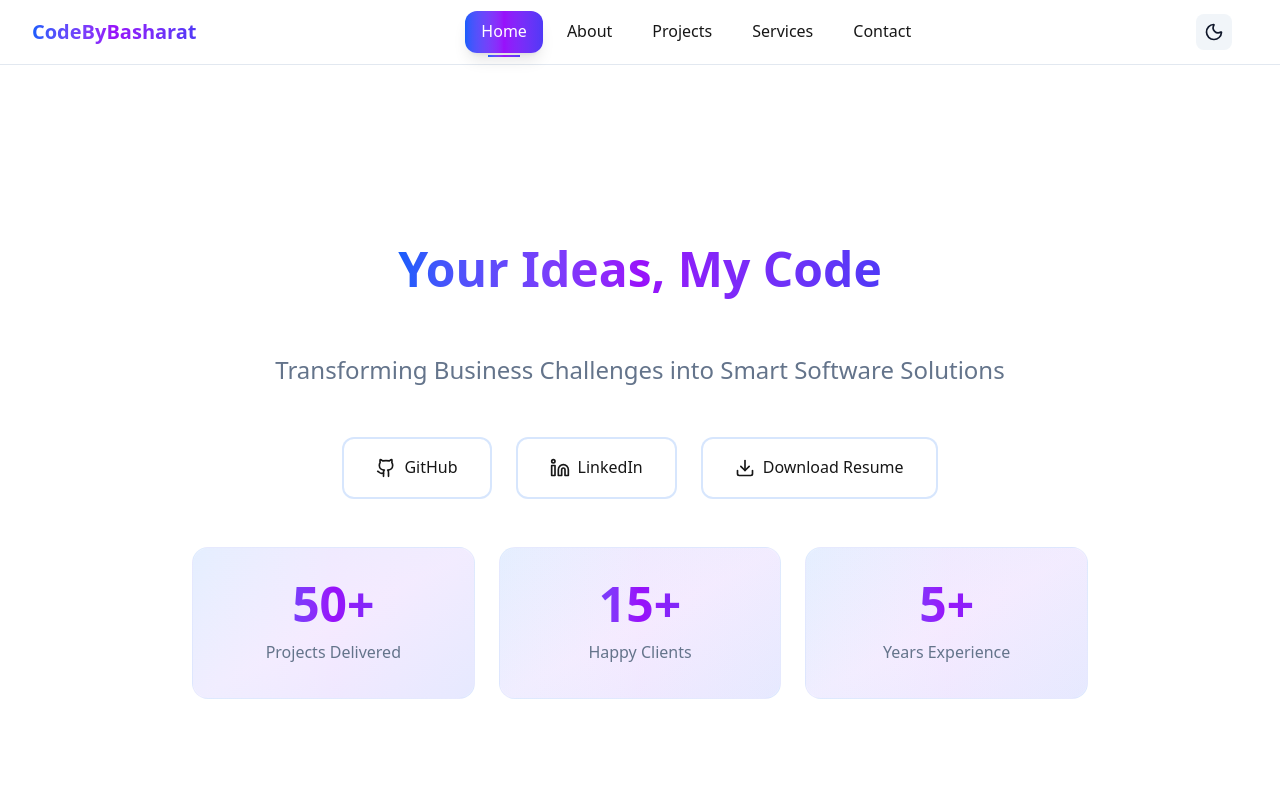
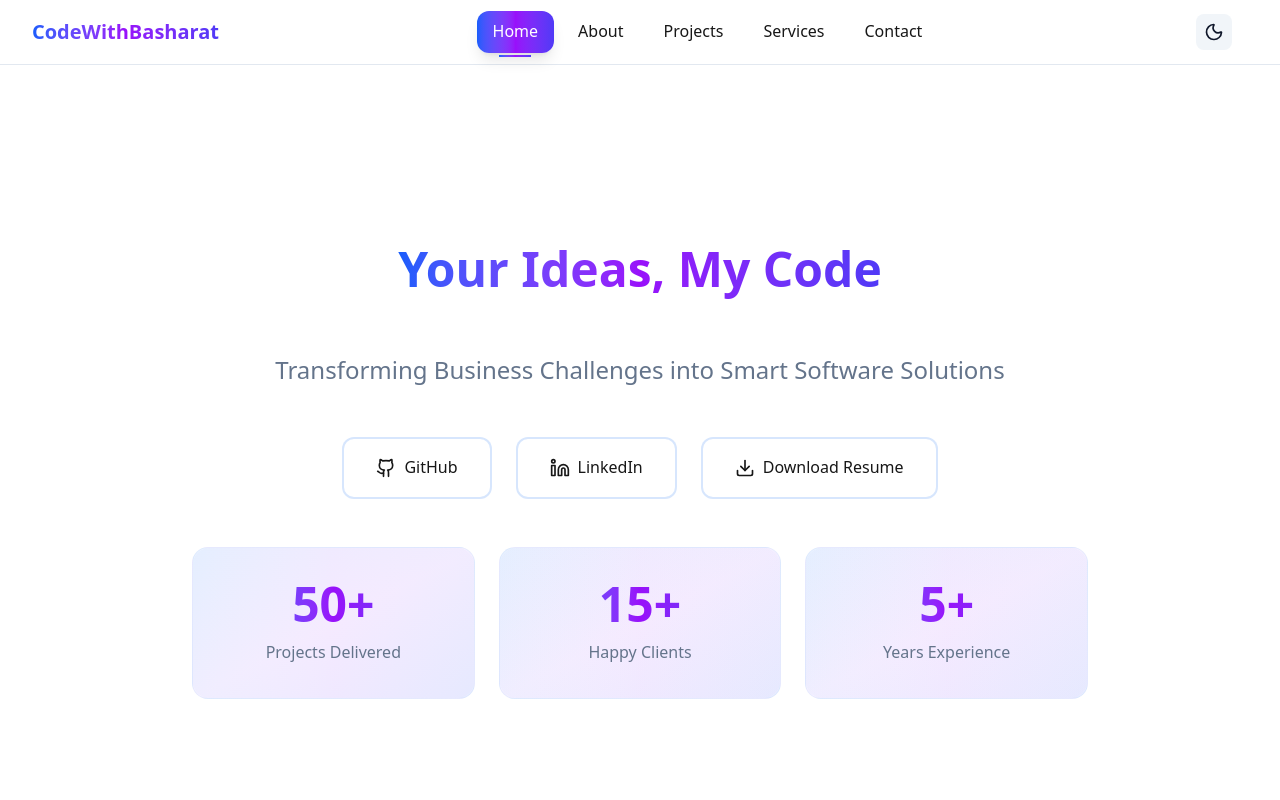
Before and after one commit to BasharatJS/basharat-software-engineer-portfolio, a Next.js app: page / in a window 1280 px wide. Shown: the top 800 px of the page. Built offline with nearby package versions, Linux system fonts and the light colour scheme.

Commit message:
minor chnages

```diff
--- a/src/components/footer.tsx
+++ b/src/components/footer.tsx
@@ -28,7 +28,7 @@ export default function Footer() {
           <div className="space-y-6 lg:col-span-1">
             <div className="space-y-4">
               <h3 className="text-2xl font-bold bg-gradient-to-r from-blue-600 via-purple-600 to-indigo-600 bg-clip-text text-transparent">
-                CodeByBasharat
+                CodeWithBasharat
               </h3>
               <p className="text-muted-foreground leading-relaxed">
                 Full-Stack Software Engineer creating innovative digital
--- a/src/components/header.tsx
+++ b/src/components/header.tsx
@@ -51,7 +51,7 @@ export default function Header() {
         <div className="flex items-center justify-between h-16">
           <div className="flex items-center">
             <h1 className="text-lg lg:text-xl font-bold bg-gradient-to-r from-blue-600 via-purple-600 to-indigo-600 bg-clip-text text-transparent">
-              CodeByBasharat
+              CodeWithBasharat
             </h1>
           </div>
 
```
